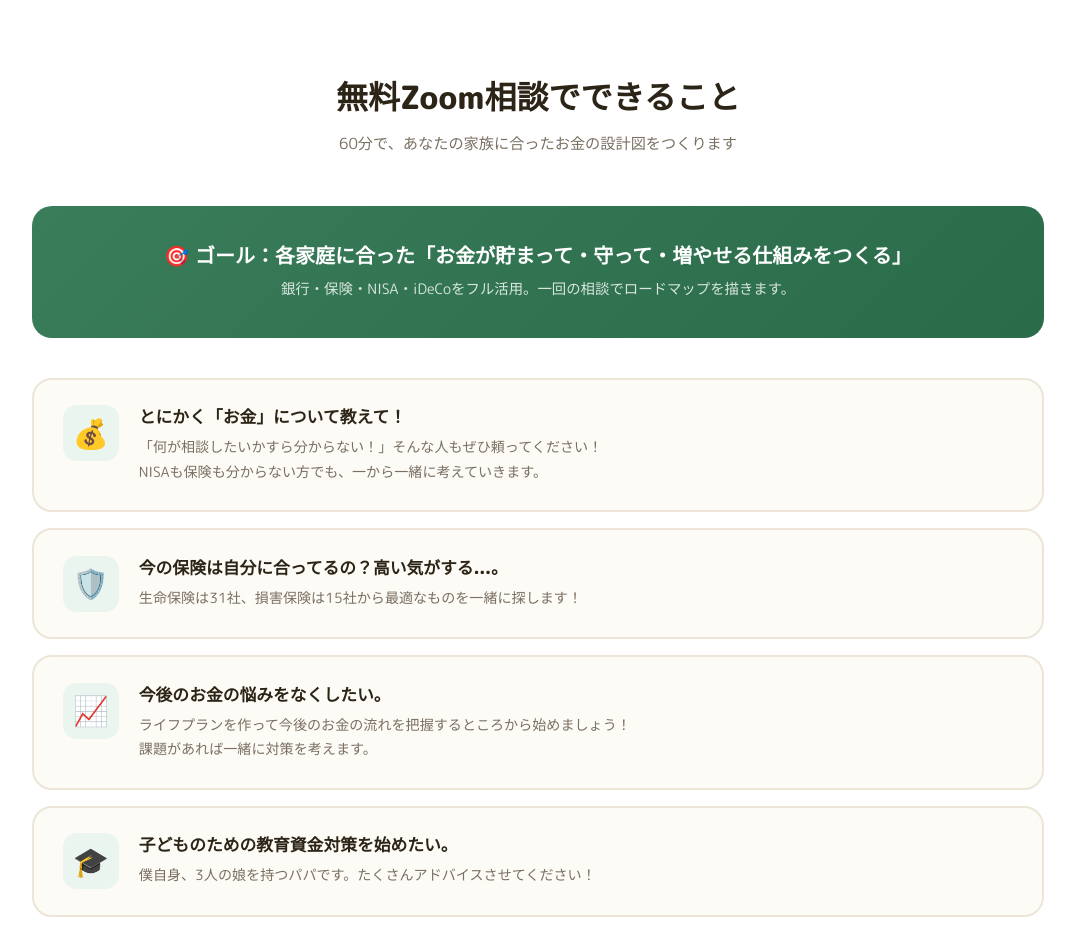
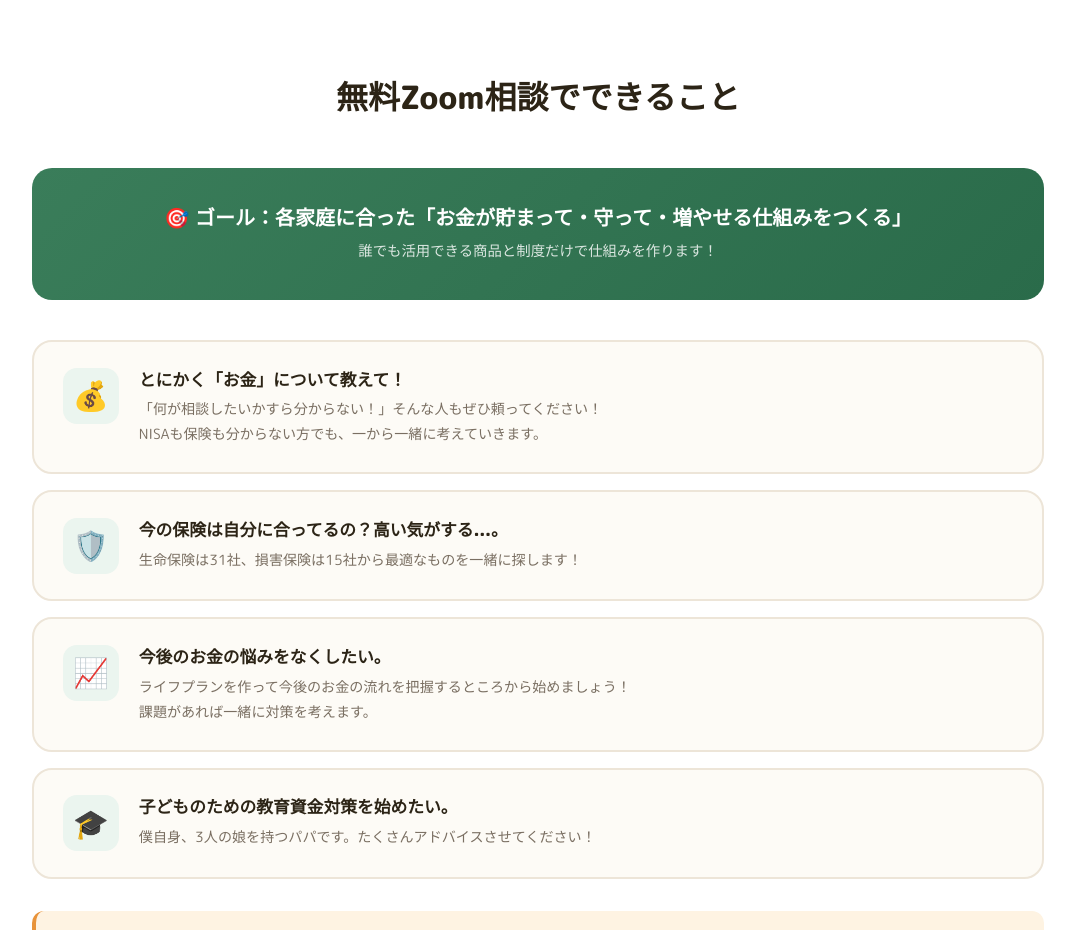
Before and after one commit to sokada1014-ctrl/ryohei-fp-lp, a plain HTML site: page index.html in a window 1280 px wide. Shown: the part 2640-3570 px from the top of the page, without its empty margins (102-1177 px from the left). Drawn offline with Linux system fonts and the light colour scheme.

```diff
--- a/index.html
+++ b/index.html
@@ -728,12 +728,11 @@
     <div class="wrap">
         <div class="title-block center rv">
             <h2 class="sec-title">無料Zoom相談でできること</h2>
-            <p class="sec-sub">60分で、あなたの家族に合ったお金の設計図をつくります</p>
         </div>
 
         <div class="service-goal rv">
             <h3>🎯 ゴール：各家庭に合った「お金が貯まって・守って・増やせる仕組みをつくる」</h3>
-            <p>銀行・保険・NISA・iDeCoをフル活用。一回の相談でロードマップを描きます。</p>
+            <p>誰でも活用できる商品と制度だけで仕組みを作ります！</p>
         </div>
 
         <div class="service-grid">
```
